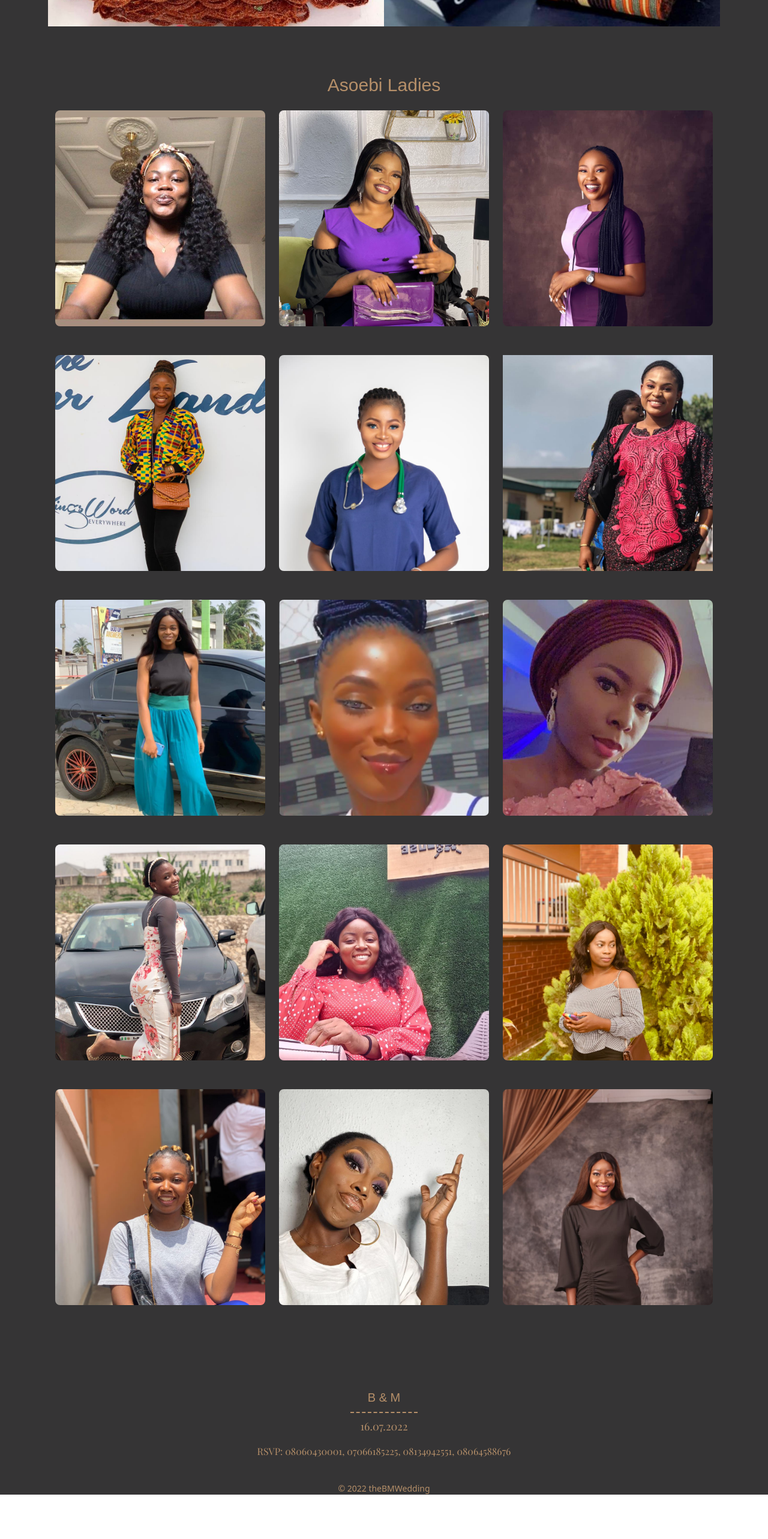
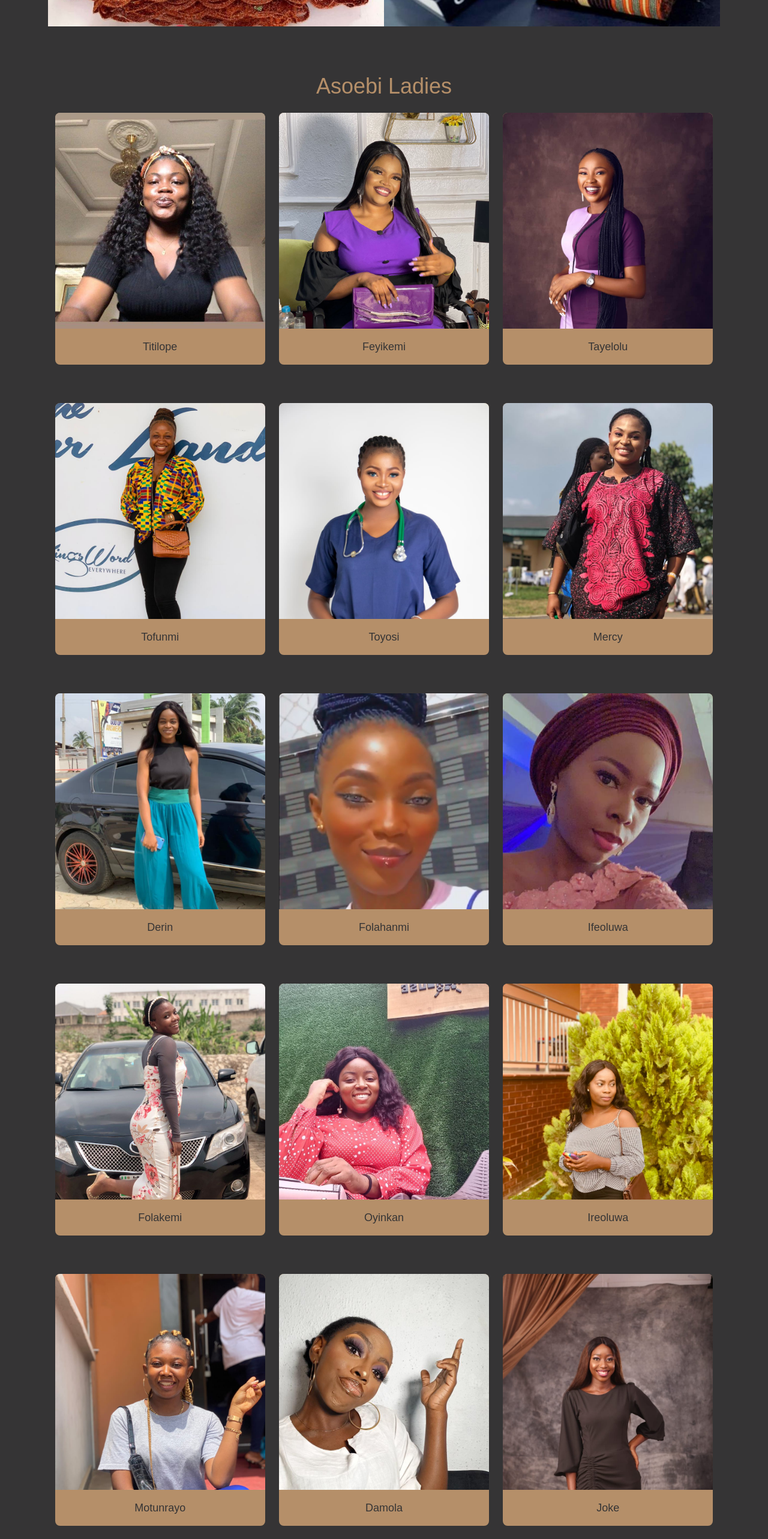
Before and after one commit to Blessing-Tolani/theBMWedding, a Next.js app: page /asoebi in a window 1280 px wide. Shown: the part 820-3386 px from the top of the page at 60% size. Before the commit the page ends 3312 px from the top, so only its background shows below. Built offline with nearby package versions, Linux system fonts and the light colour scheme; a web font is replaced by a local one.

Commit message:
chore: change image card design

```diff
--- a/src/components/asoebi/index.js
+++ b/src/components/asoebi/index.js
@@ -1,20 +1,4 @@
-import classes from "./index.module.css";
-
 export default function AsoEbi() {
-  const asoebiLadies = [
-    { name: "opesan", href: "/asoebi/opesan.jpeg" },
-    { name: "tofunmi", href: "/asoebi/tofunmi.jpeg" },
-    { name: "toyosi", href: "/asoebi/toyosi.jpeg" },
-    { name: "tama", href: "/asoebi/tama.jpeg" },
-    { name: "taye", href: "/asoebi/taye.jpeg" },
-    { name: "mercy", href: "/asoebi/mercy.jpeg" },
-    { name: "derin", href: "/asoebi/derin.jpeg" },
-    { name: "folahanmi", href: "/asoebi/folahanmi.jpeg" },
-    { name: "folakemi", href: "/asoebi/folakemi.jpeg" },
-    { name: "oyinkan", href: "/asoebi/oyinkan.jpeg" },
-    { name: "temilorun", href: "/asoebi/temilorun.jpeg" },
-    { name: "motun", href: "/asoebi/motun.jpeg" },
-  ];
   return (
     <div className="bg-darkBrown text-primary">
       <h1 className="text-center py-3 sm:py-6 text-xl sm:text-4xl">ASO EBI</h1>
@@ -35,26 +19,101 @@ export default function AsoEbi() {
         </div>
       </div>
       <div className="mt-10 md:mt-20">
-        <p className="font-signika text-xl sm:text-3xl pb-3 md:pb-6 text-center">
+        <p className="font-signika text-2xl md:text-4xl pb-3 md:pb-6 text-center">
           Asoebi Ladies
         </p>
       </div>
-      <div className="grid justify-items-center grid-cols-1 sm:grid-cols-2 xl:grid-cols-3 gap-y-6 sm:gap-y-10 xl:gap-y-12 sm:px-8 md:pl-5 gap-x-8 lg:px-24 pb-3">
-        <div className="px-6 bg-[url('/asoebi/opesan.jpeg')] w-11/12 h-[300px] sm:w-[350px] sm:h-[360px] bg-cover bg-center rounded-lg"></div>
-        <div className=" px-6 bg-[url('/asoebi/tama.jpeg')] w-11/12 h-[300px] sm:w-[350px] sm:h-[360px] bg-cover rounded-lg"></div>
-        <div className="px-6 bg-[url('/asoebi/taye.jpeg')] w-11/12 h-[300px] sm:w-[350px] sm:h-[360px] bg-cover rounded-lg"></div>
-        <div className=" px-6 bg-[url('/asoebi/tofunmi.jpeg')] w-11/12 h-[300px] sm:w-[350px] sm:h-[360px] bg-cover rounded-lg"></div>
-        <div className="px-6 bg-[url('/asoebi/toyosi.jpeg')] w-11/12 h-[300px] sm:w-[350px] sm:h-[360px] bg-cover rounded-lg"></div>
-        <div className="px-6 bg-[url('/asoebi/mercy.jpeg')] w-11/12 h-[300px] sm:w-[350px] sm:h-[360px] bg-cover  rounded-lgbg-center"></div>
-        <div className="px-6 bg-[url('/asoebi/derin.jpeg')] w-11/12 h-[300px] sm:w-[350px] sm:h-[360px] bg-cover rounded-lg"></div>
-        <div className="px-6 bg-[url('/asoebi/folahanmi.jpeg')] w-11/12 h-[300px] sm:w-[350px] sm:h-[360px] bg-cover rounded-lg"></div>
-        <div className="px-6 bg-[url('/asoebi/ife.jpeg')] w-11/12 h-[300px] sm:w-[350px] sm:h-[360px] bg-cover rounded-lg"></div>
-        <div className="px-6 bg-[url('/asoebi/folakemi.jpeg')] w-11/12 h-[300px] sm:w-[350px] sm:h-[360px] bg-cover rounded-lg"></div>
-        <div className="px-6 bg-[url('/asoebi/oyinkan.jpeg')] w-11/12 h-[300px] sm:w-[350px] sm:h-[360px] bg-cover rounded-lg"></div>
-        <div className="px-6 bg-[url('/asoebi/ire.jpeg')] w-11/12 h-[300px] sm:w-[350px] sm:h-[360px] bg-cover rounded-lg"></div>
-        <div className="px-6 bg-[url('/asoebi/motun.jpeg')] w-11/12 h-[300px] sm:w-[350px] sm:h-[360px] bg-cover rounded-lg"></div>
-        <div className="px-6 bg-[url('/asoebi/damola.jpeg')] w-11/12 h-[300px] sm:w-[350px] sm:h-[360px] bg-cover rounded-lg"></div>
-        <div className="px-6 bg-[url('/asoebi/joke.jpeg')] w-11/12 h-[300px] sm:w-[350px] sm:h-[360px] bg-cover rounded-lg"></div>
+      <div className="grid justify-items-center grid-cols-1 sm:grid-cols-2 xl:grid-cols-3 gap-y-10 xl:gap-y-16 sm:px-8 md:pl-5 gap-x-8 lg:px-24 pb-3">
+        <div className="rounded-lg bg-primary w-11/12  sm:w-[350px]">
+          <div className="px-6 bg-[url('/asoebi/opesan.jpeg')] w-full h-[300px] sm:h-[360px] bg-cover bg-center rounded-t-lg"></div>
+          <p className="py-4 text-darkBrown text-center font-signika text-lg">
+            Titilope
+          </p>
+        </div>
+        <div className="rounded-lg bg-primary w-11/12  sm:w-[350px]">
+          <div className="px-6 bg-[url('/asoebi/tama.jpeg')] w-full h-[300px] sm:h-[360px] bg-cover rounded-t-lg"></div>
+          <p className="py-4 text-darkBrown text-center font-signika text-lg">
+            Feyikemi
+          </p>
+        </div>
+        <div className="rounded-lg bg-primary w-11/12  sm:w-[350px]">
+          <div className="px-6 bg-[url('/asoebi/taye.jpeg')] w-full h-[300px] sm:h-[360px] bg-cover rounded-t-lg"></div>
+          <p className="py-4 text-darkBrown text-center font-signika text-lg">
+            Tayelolu
+          </p>
+        </div>
+        <div className="rounded-lg bg-primary w-11/12  sm:w-[350px]">
+          <div className="px-6 bg-[url('/asoebi/tofunmi.jpeg')] w-full h-[300px] sm:h-[360px] bg-cover rounded-t-lg"></div>
+          <p className="py-4 text-darkBrown text-center font-signika text-lg">
+            Tofunmi
+          </p>
+        </div>
+        <div className="rounded-lg bg-primary w-11/12  sm:w-[350px]">
+          <div className="px-6 bg-[url('/asoebi/toyosi.jpeg')] w-full h-[300px] sm:h-[360px] bg-cover rounded-t-lg"></div>
+          <p className="py-4 text-darkBrown text-center font-signika text-lg">
+            Toyosi
+          </p>
+        </div>
+        <div className="rounded-lg bg-primary w-11/12  sm:w-[350px]">
+          <div className="px-6 bg-[url('/asoebi/mercy.jpeg')] w-full h-[300px] sm:h-[360px] bg-cover bg-center rounded-t-lg"></div>
+          <p className="py-4 text-darkBrown text-center font-signika text-lg">
+            Mercy
+          </p>
+        </div>
+        <div className="rounded-lg bg-primary w-11/12  sm:w-[350px]">
+          <div className="px-6 bg-[url('/asoebi/derin.jpeg')] w-full h-[300px] sm:h-[360px] bg-cover rounded-t-lg"></div>
+          <p className="py-4 text-darkBrown text-center font-signika text-lg">
+            Derin
+          </p>
+        </div>
+        <div className="rounded-lg bg-primary w-11/12  sm:w-[350px]">
+          <div className="px-6 bg-[url('/asoebi/folahanmi.jpeg')] w-full h-[300px] sm:h-[360px] bg-cover rounded-t-lg"></div>
+          <p className="py-4 text-darkBrown text-center font-signika text-lg">
+            Folahanmi
+          </p>
+        </div>
+        <div className="rounded-lg bg-primary w-11/12  sm:w-[350px]">
+          <div className="px-6 bg-[url('/asoebi/ife.jpeg')] w-full h-[300px] sm:h-[360px] bg-cover rounded-t-lg"></div>
+          <p className="py-4 text-darkBrown text-center font-signika text-lg">
+            Ifeoluwa
+          </p>
+        </div>
+        <div className="rounded-lg bg-primary w-11/12  sm:w-[350px]">
+          <div className="px-6 bg-[url('/asoebi/folakemi.jpeg')] w-full h-[300px] sm:h-[360px] bg-cover rounded-t-lg"></div>
+          <p className="py-4 text-darkBrown text-center font-signika text-lg">
+            Folakemi
+          </p>
+        </div>
+        <div className="rounded-lg bg-primary w-11/12  sm:w-[350px]">
+          <div className="px-6 bg-[url('/asoebi/oyinkan.jpeg')] w-full h-[300px] sm:h-[360px] bg-cover rounded-t-lg"></div>
+          <p className="py-4 text-darkBrown text-center font-signika text-lg">
+            Oyinkan
+          </p>
+        </div>
+        <div className="rounded-lg bg-primary w-11/12  sm:w-[350px]">
+          <div className="px-6 bg-[url('/asoebi/ire.jpeg')] w-full h-[300px] sm:h-[360px] bg-cover rounded-t-lg"></div>
+          <p className="py-4 text-darkBrown text-center font-signika text-lg">
+            Ireoluwa
+          </p>
+        </div>
+        <div className="rounded-lg bg-primary w-11/12  sm:w-[350px]">
+          <div className="px-6 bg-[url('/asoebi/motun.jpeg')] w-full h-[300px] sm:h-[360px] bg-cover rounded-t-lg"></div>
+          <p className="py-4 text-darkBrown text-center font-signika text-lg">
+            Motunrayo
+          </p>
+        </div>
+        <div className="rounded-lg bg-primary w-11/12  sm:w-[350px]">
+          <div className="px-6 bg-[url('/asoebi/damola.jpeg')] w-full h-[300px] sm:h-[360px] bg-cover rounded-t-lg"></div>
+          <p className="py-4 text-darkBrown text-center font-signika text-lg">
+            Damola
+          </p>
+        </div>
+        <div className="rounded-lg bg-primary w-11/12  sm:w-[350px]">
+          <div className="px-6 bg-[url('/asoebi/joke.jpeg')] w-full h-[300px] sm:h-[360px] bg-cover rounded-t-lg"></div>
+          <p className="py-4 text-darkBrown text-center font-signika text-lg">
+            Joke
+          </p>
+        </div>
       </div>
     </div>
   );
--- a/src/components/layout/footer.tsx
+++ b/src/components/layout/footer.tsx
@@ -9,7 +9,6 @@ export default function Footer(props: { text: string }) {
       <p className="mt-1 sm:mt-2  font-playfair sm:text-lg">16.07.2022</p>
       <p className="mt-4 font-playfair w-11/12 text-center text-sm md:text-base md:w-auto">
         {props.text}
-        {/* For more details, please contact 09063146381 (WhatsApp only) */}
       </p>
       <p className="mt-6 md:mt-10 text-sm">
         <span>&#169;</span> 2022 theBMWedding
--- a/src/pages/gift.tsx
+++ b/src/pages/gift.tsx
@@ -37,7 +37,7 @@ const Gift = () => {
               However, if you do wish to send us cash gifts, we would also
               appreciate. Kindly use the account details below:
             </p>
-            <p className="pt-1">
+            <p className="pt-1 font-medium">
               2370500252 <br /> Tolu Akomolafe <br /> Zenith Bank
             </p>
             <p className="pt-4">We appreciate you!</p>
--- a/src/pages/our-story.tsx
+++ b/src/pages/our-story.tsx
@@ -1,6 +1,4 @@
 import PageLayout from "../components/layout";
-
-import React from "react";
 
 const OurStory = () => {
   return (
```
Also changed, not shown: public/asoebi/temilorun.jpeg (deleted).
